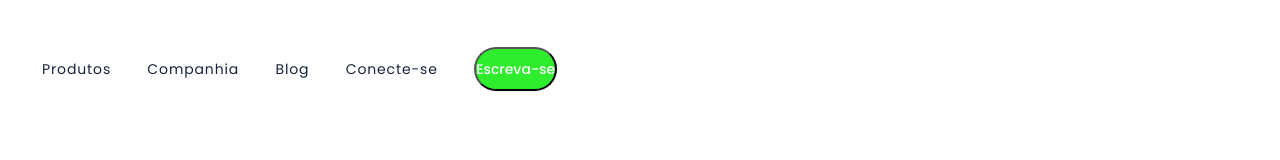
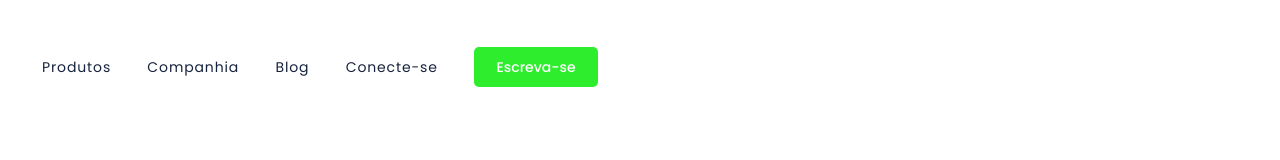
Before and after one commit to FrankCosta2510/WIDE-COVERAGE-LOCATION, a plain HTML site: page index.html in a window 1280 px wide. Shown: the top 160 px of the page. Drawn offline with Linux system fonts and the light colour scheme.

Commit message:
Alteração na borda do botão

```diff
--- a/styles.css
+++ b/styles.css
@@ -51,11 +51,13 @@ p{
 .escreva-se {
     background-color: #2ded2d;
     font-weight: 500;
+    width: 10%;
     font-size: 14px;
     line-height: 40px;
     color: #ffffff;
     cursor: pointer;
-    border-radius: 30px;
+    border-radius: 5px;
+    border: none;
 }
 
 .imagem-logo {
```
